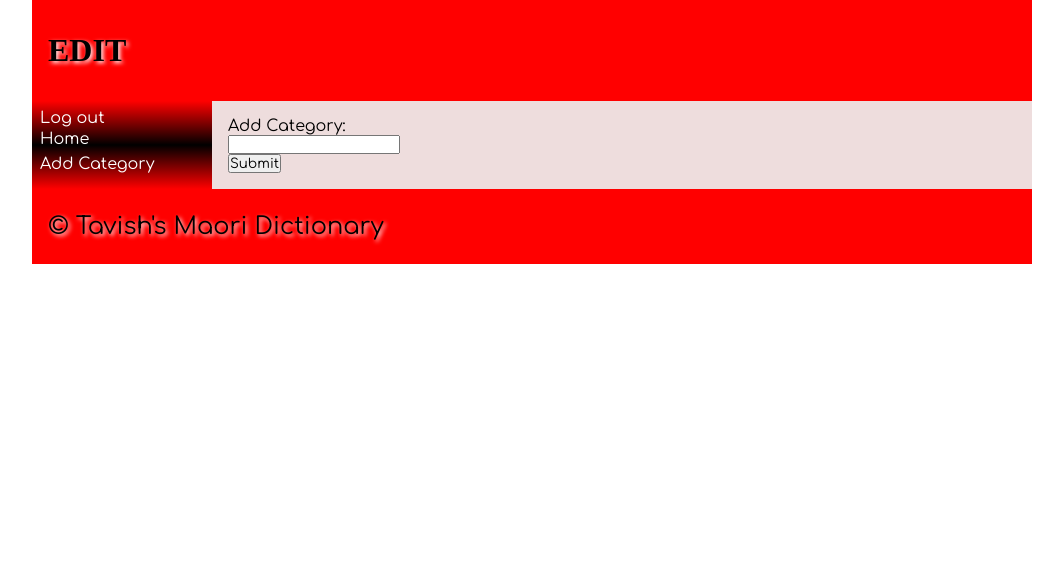
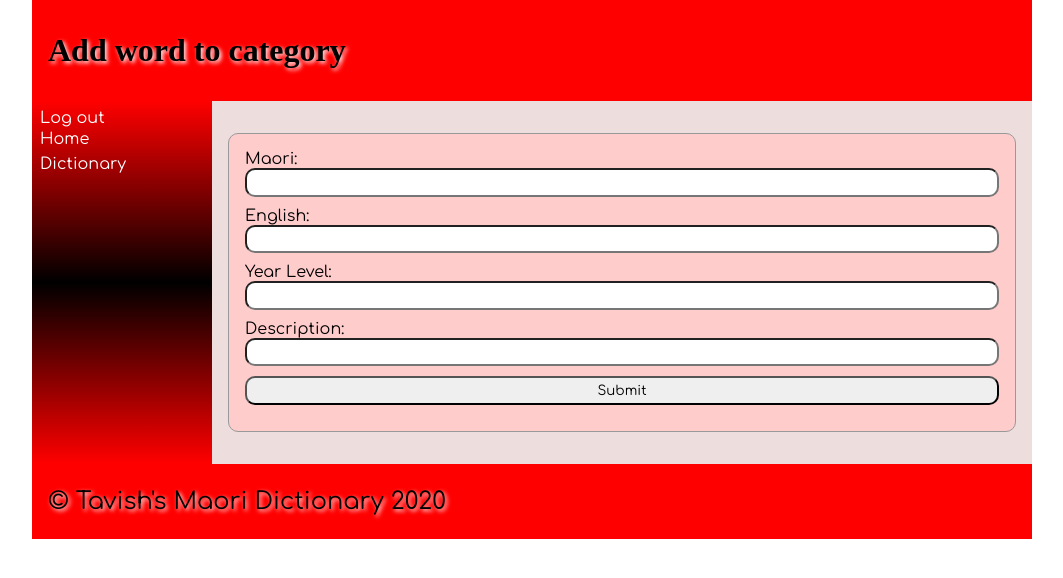
Before and after one commit to tavishpuri16/Maori-Dictionary, a Flask app: page /edit in a window 1280 px wide. Shown: the top 578 px of the page, without its empty margins (108-1171 px from the left). Run offline with Flask 2, Linux system fonts and the light colour scheme; a user stored in the database is signed in; some web fonts are replaced.

Commit message:
changed format, got rid of categories to just have words

```diff
--- a/app.py
+++ b/app.py
@@ -2,6 +2,7 @@ from flask import Flask, render_template, request, session, redirect
 import sqlite3
 from sqlite3 import Error
 from flask_bcrypt import Bcrypt
+import datetime
 
 DB_NAME = "maori_dictionary.db"
 
@@ -112,56 +113,113 @@ def render_signup_page():
 
     return render_template('signup.html', logged_in=is_logged_in())
 
-@app.route('/words/<categoryid>')
-def render_words(categoryid):
-    con = create_connection(DB_NAME)
-    query = "SELECT english, maori, level, added_by, definition, image, id FROM words"
-    cur = con.cursor()
-    cur.execute(query)
-    words_list = cur.fetchall()
-    con.close()
+#@app.route('/words')
+#def render_words(categoryid):
+ #   con = create_connection(DB_NAME)
+  #  query = "SELECT english, maori, level, added_by, definition, image, id FROM words"
+   # cur = con.cursor()
+    #cur.execute(query)
+   # words_list = cur.fetchall()
+   # con.close()
 
-    # if words_list is empty - render addnewword
-    return render_template("words.html", words = words_list, logged_in = is_logged_in())
+#     if words_list is empty - render addnewword
+   # return render_template("edit.html", words = words_list, logged_in = is_logged_in())
 
-@app.route('/new_word')
-def render_new_word():
-    return render_template('new_word.html')
-
-
-@app.route('/categories')
-def render_categories():
-    con = create_connection(DB_NAME)
-    query = "SELECT category, id FROM categories"
-    cur = con.cursor()
-    cur.execute(query)
-    categories_list = cur.fetchall()
-    con.close()
-    return render_template("categories.html", categories = categories_list, logged_in = is_logged_in())
-
-
-#adding option to add new categories
-@app.route('/edit', methods =['GET','POST'])
+@app.route('/edit', methods = ['GET', 'POST'])
+#@app.route('/edit')
 def render_edit():
 
-    if request.method == 'POST':
+    if request.method == "GET":
+        return render_template("edit.html", logged_in=is_logged_in())
 
+    if request.method == "POST":
 
      # .strip() ignores any leading or trailing spaces in the user input
-        category = request.form.get('category').strip().title() #title auto capitalises
-
+        english = request.form.get('english').strip().title()
+        maori = request.form.get('maori').strip().title() #title auto capitalises
+        definition = request.form.get('definition').strip().title()
+        level = request.form.get('level').strip().title()
+        added_by = request.form.get('added_by').strip().title()
         con = create_connection(DB_NAME)
 
-        query = "INSERT INTO categories(id,category) VALUES(NULL,?)"
+        query = "INSERT INTO words(id,english, maori, definition, level, added_by) VALUES(NULL,?, ?, ?,?, ?)"
 
         cur = con.cursor()
         try:
-            cur.execute(query, (category,)) #the extra comma at the end makes it a tuple( takes words as opposed to characters)
+            cur.execute(query) #the extra comma at the end makes it a tuple( takes words as opposed to characters)
         except sqlite3.IntegrityError:
             return redirect('signup?error=category+is+already+used') #doesn't let same category be added twice
         con.commit()
         con.close()
     return render_template("edit.html", logged_in = is_logged_in())
+
+
+
+@app.route('/dictionary')
+def render_dictionary():
+    con = create_connection(DB_NAME)
+    query = "SELECT english, maori, level, user_id, image, id FROM words"
+    cur = con.cursor()
+    cur.execute(query)
+    words_list = cur.fetchall()
+    con.close()
+    if request.method =='POST':
+        print(request.form)
+        delete_word = request.form['delete_word'].strip().lower()
+        print(delete_word)
+        con = create_connection(DB_NAME)
+        cur = con.cursor()
+        cur.execute("DELETE FROM words WHERE english=?", (delete_word, ))
+        con.commit()
+        con.close()
+    return render_template("dictionary.html", words= words_list, logged_in =is_logged_in())
+
+@app.route('/words/<xword>')
+def render_word_page(xword):
+    con = create_connection(DB_NAME)
+    cur = con.cursor()
+    cur.execute = "SELECT english, maori, level, definition, user_id, image, id FROM words WHERE english=?", ({xword},)
+    user_data = cur.fetchall()
+    con.commit()
+    con.close()
+    print(user_data)
+    return render_template('words.html', logged_in = is_logged_in(), words=user_data)
+
+
+
+#@app.route('/categories')
+#def render_categories():
+ #   con = create_connection(DB_NAME)
+  #  query = "SELECT category, id FROM categories"
+   # cur = con.cursor()
+    #cur.execute(query)
+ #   categories_list = cur.fetchall()
+  #  con.close()
+   # return render_template("categories.html", categories = categories_list, logged_in = is_logged_in())
+
+
+#adding option to add new categories
+#@app.route('/edit', methods =['GET','POST'])
+#def render_edit():
+
+ #  if request.method == 'POST':
+
+
+     # .strip() ignores any leading or trailing spaces in the user input
+    #    word = request.form.get('english').strip().title() #title auto capitalises
+
+   #     con = create_connection(DB_NAME)
+
+    #    query = "INSERT INTO categories(id,category) VALUES(NULL,?)"
+
+     #   cur = con.cursor()
+      #  try:
+       #     cur.execute(query, (category,)) #the extra comma at the end makes it a tuple( takes words as opposed to characters)
+        #except sqlite3.IntegrityError:
+         #   return redirect('signup?error=category+is+already+used') #doesn't let same category be added twice
+        #con.commit()
+        #con.close()
+   # return render_template("edit.html", logged_in = is_logged_in())
 
 
 def is_logged_in():
--- a/templates/base.html
+++ b/templates/base.html
@@ -4,8 +4,8 @@
 	<link href="{{ url_for('static', filename='css/style.css') }}" rel="stylesheet">
 	<meta name="viewport" content="width=device-width, initial-scale=1.0">
 	<link href="https://fonts.googleapis.com/css2?family=Comfortaa&family=Suez+One&display=swap" rel="stylesheet">
-	<title>{% block title %}{% endblock %}</title>
-	<meta name="Description" content="Author: Tavish Puri, Content: A dictionary to convert maori words to english.">
+	<title>{% block title %} {% endblock %}</title>
+	<meta name="Description" content="Author: T Puri, Content: A dictionary to convert maori words to english.">
 </head>
 
 <body>
@@ -27,32 +27,26 @@
 			<span></span>
 			<ul>
                 <li><a href="\">Home</a></li>
-				{% if logged_in %}
-                	<li><a href="/edit">Add Category</a></li>
-            	{% endif %}
-				<div id="categories">
-					{% for categories in categories %}
-					<div class = "product-box">
-
-						<li><a href = "/words/{{categories[0]}}"> {{ categories[0]}}</a></li>
-					</div>
-
-
-
-        			{% endfor %}
-					</div>
+				<li><a href="\dictionary">Dictionary</a></li>
 
 			</ul>
 		</nav>
+
+
+		<!--
+		=====================================================
+		== Content row of the template.                 ==
+		=====================================================
+		-->
+
 		<main>
-
             {% block main%}{% endblock %}
         </main>
 
 
 		<footer>
 			<p>
-				&copy; Tavish's Maori Dictionary
+				&copy; Tavish's Maori Dictionary 2020
 			</p>
 		</footer>
 
--- a/templates/edit.html
+++ b/templates/edit.html
@@ -1,6 +1,6 @@
 {% extends "base.html" %}
 
-{%block heading%} EDIT {% endblock %}
+{%block heading%} Add word to category {% endblock %}
 
 {%block title%} edit {% endblock %}
 
@@ -9,11 +9,26 @@
 {% block pageheading %} llo {% endblock %}
 
 {% block main %}
-<form class="myform" method="post">
+<form class="dataForm" method="post">
     <div class="form-group">
-        <div class="form-label">Add Category: </div>
-        <div class="form-element"><input id="category" name="category" type="text"> </div>
+        <div class="form-label">Maori: </div>
+        <div class="form-element"><input id="maori" name="maori" type="text"> </div>
     </div>
+
+    <div class="form-group">
+        <div class="form-label">English: </div>
+        <div class="form-element"><input id="english" name="english" type="text"> </div>
+    </div>
+    <div class="form-group">
+        <div class="form-label">Year Level: </div>
+        <div class="form-element"><input id="level" name="level" type="text"> </div>
+    </div>
+
+    <div class="form-group">
+        <div class="form-label">Description: </div>
+        <div class="form-element"><input id="description" name="description" type="text"> </div>
+
+
     <div class="button-group">
         <input type="submit" value="Submit">
     </div>
--- a/templates/login.html
+++ b/templates/login.html
@@ -5,7 +5,7 @@
 {% block pageheading %} Log in {% endblock %}
 
 {% block main %}
-<form class="myform" method="post">
+<form class="dataForm" method="post">
     <div class="form-group">
         <div class="form-label">Email: </div>
         <div class="form-element"><input id="email" name="email" type="email" required> </div>
--- a/templates/signup.html
+++ b/templates/signup.html
@@ -5,7 +5,7 @@
 {% block pageheading %} Sign up {% endblock %}
 
 {% block main %}
-<form class="myform" method="post">
+<form class="dataForm" method="post">
     <div class="form-group">
         <div class="form-label">First name: </div>
         <div class="form-element"><input id="fname" name="fname" type="text"> </div>
--- a/templates/words.html
+++ b/templates/words.html
@@ -8,14 +8,14 @@
 <div id="words">
 {% for words in words %}
         <div class = "product-box">
-            <h3> {{ words[0] }}</h3>
+            <h3> english: {{ words[0] }}</h3>
             <p> maori: {{ words[1] }}</p>
             <p> <strong> level: </strong> {{ words[2] }}</p>
             <p> <strong> added by: </strong> {{ words[3] }}</p>
-            <img src="static/images//{{words[5] }}.jpg">
-            <li><a href="/new_word">Add Word</a></li>
+            <img src="static/images//{{words[5]}}.jpg">
         </div>
 
         {% endfor %}
+            <li><a href="/new_word">Add Word</a></li>
 </div>
 {% endblock %}
```
Also changed, not shown: templates/dictionary.html (added, +35 -0 lines), maori_dictionary.db.
